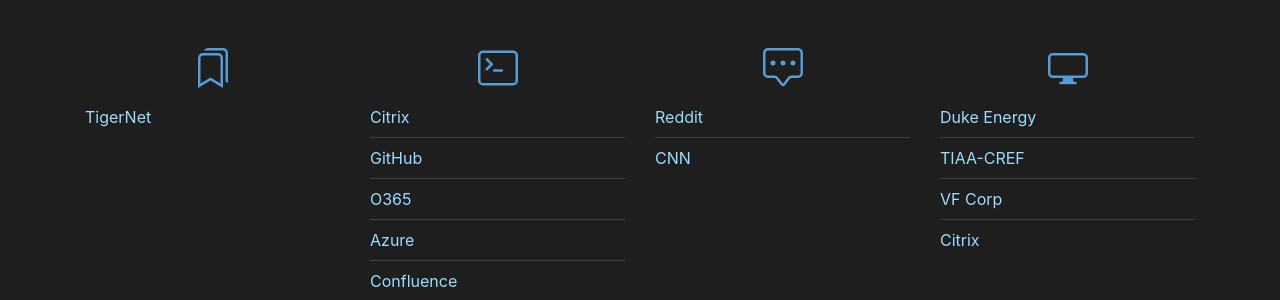
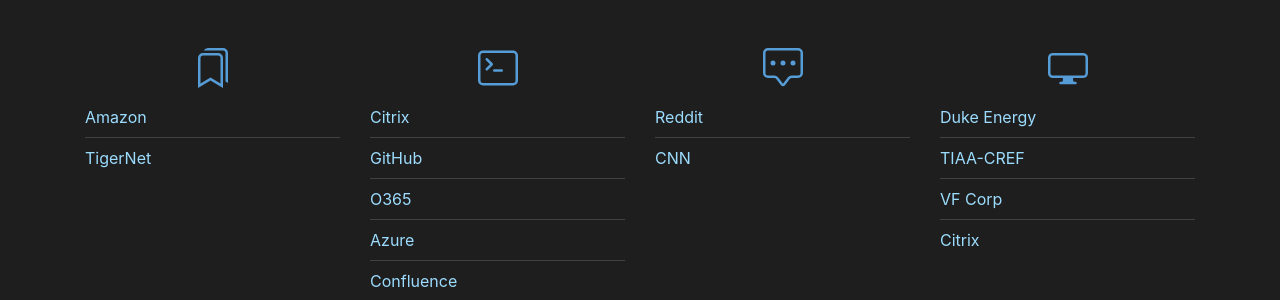
Before and after one commit to jdwilson85/startPage, a Jekyll site: the page built from index.md, in a window 1280 px wide. Shown: the part 265-565 px from the top of the page. Built offline with Jekyll 4.4.1, drawn with Linux system fonts in a browser that asks for light colours; nearby versions of some CDN libraries.

Commit message:
new link

```diff
--- a/_data/linksOther.yml
+++ b/_data/linksOther.yml
@@ -1,2 +1,5 @@
+- title: Amazon
+  uri: https://www.amazon.com
+
 - title: TigerNet
   uri: https://www.tigernet.com
```
